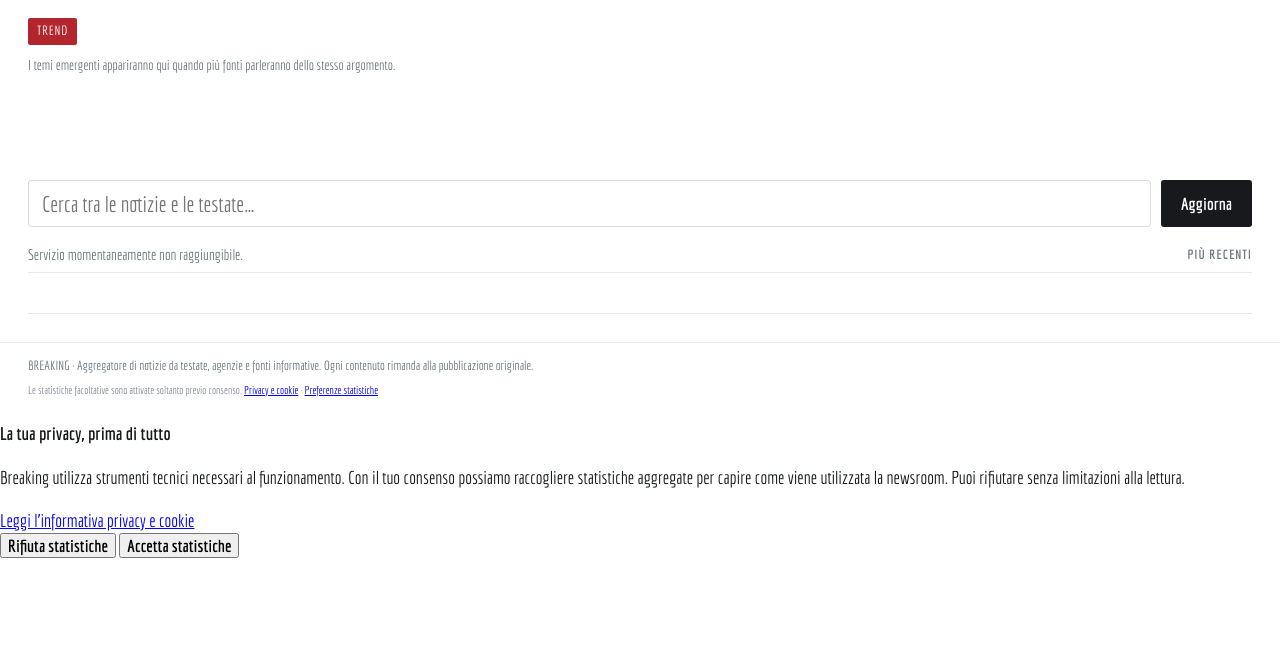
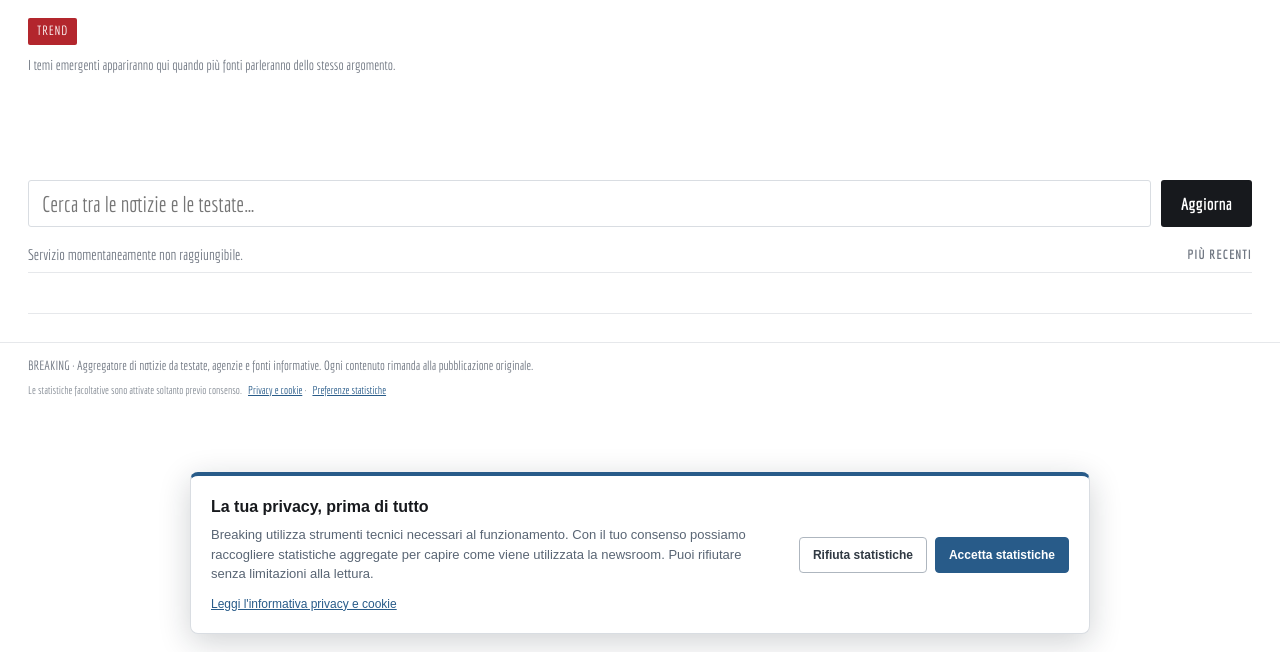
Before and after one commit to giutrap/giutrapani, a website: page public/index.html in a window 1280 px wide. Shown: the part 148-800 px from the top of the page. Drawn offline with Linux system fonts and the light colour scheme; no server answers.

Commit message:
Stile per preferenze privacy e caricamento YouTube su richiesta

```diff
--- a/public/style.css
+++ b/public/style.css
@@ -1488,3 +1488,20 @@ body{font-size:18px;line-height:1.4}
   .news-highlight-actions{grid-column:3/5;grid-row:3;justify-content:flex-start}
   .news-highlight-actions .news-feature-toggle{font-size:10px;padding:4px 5px}
 }
+
+
+/* Preferenze privacy e caricamento YouTube su richiesta */
+.cookie-notice{position:fixed;z-index:10000;left:18px;right:18px;bottom:18px;max-width:900px;margin:0 auto;padding:18px 20px;background:#fff;border:1px solid #d9dde2;border-top:4px solid #285b89;border-radius:8px;box-shadow:0 8px 32px rgba(20,30,40,.2);display:flex;align-items:center;justify-content:space-between;gap:22px;font-family:Arial,sans-serif}
+.cookie-notice[hidden]{display:none!important}
+.cookie-notice-copy{min-width:0;flex:1}
+.cookie-notice-copy strong{font-size:16px;color:#17191d}
+.cookie-notice-copy p{font-size:13px;line-height:1.5;color:#596574;margin:6px 0}
+.cookie-notice-copy a{font-size:12px;color:#285b89;text-decoration:underline}
+.cookie-notice-actions{display:flex;gap:8px;flex-wrap:wrap}
+.cookie-notice-actions button{padding:10px 13px;border-radius:4px;font:700 12px Arial,sans-serif;white-space:nowrap}
+.cookie-reject{background:#fff;border:1px solid #aeb6bf;color:#303943}
+.cookie-accept{background:#285b89;border:1px solid #285b89;color:#fff}
+.footer .analytics-notice a{color:#285b89;text-decoration:underline;margin-left:4px}
+.live-load-button{position:absolute;inset:0;width:100%;height:100%;border:0;background:#172b40;color:#fff;font:700 15px Arial,sans-serif;letter-spacing:.4px}
+.live-load-button:hover{background:#285b89}
+@media(max-width:650px){.cookie-notice{left:10px;right:10px;bottom:10px;padding:14px;display:block}.cookie-notice-actions{margin-top:12px}.cookie-notice-actions button{flex:1}.cookie-notice-copy p{font-size:12px}}
```
